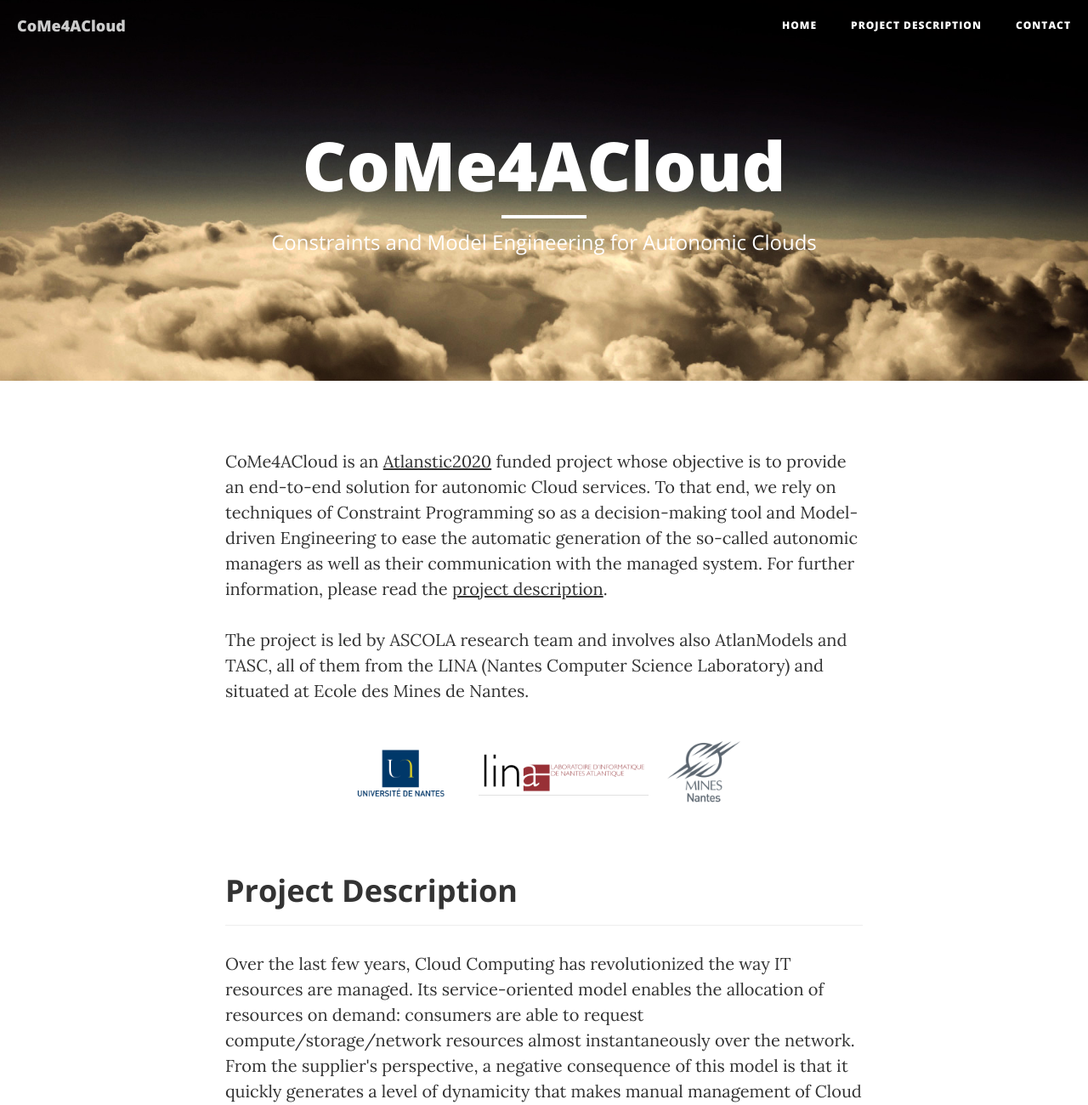
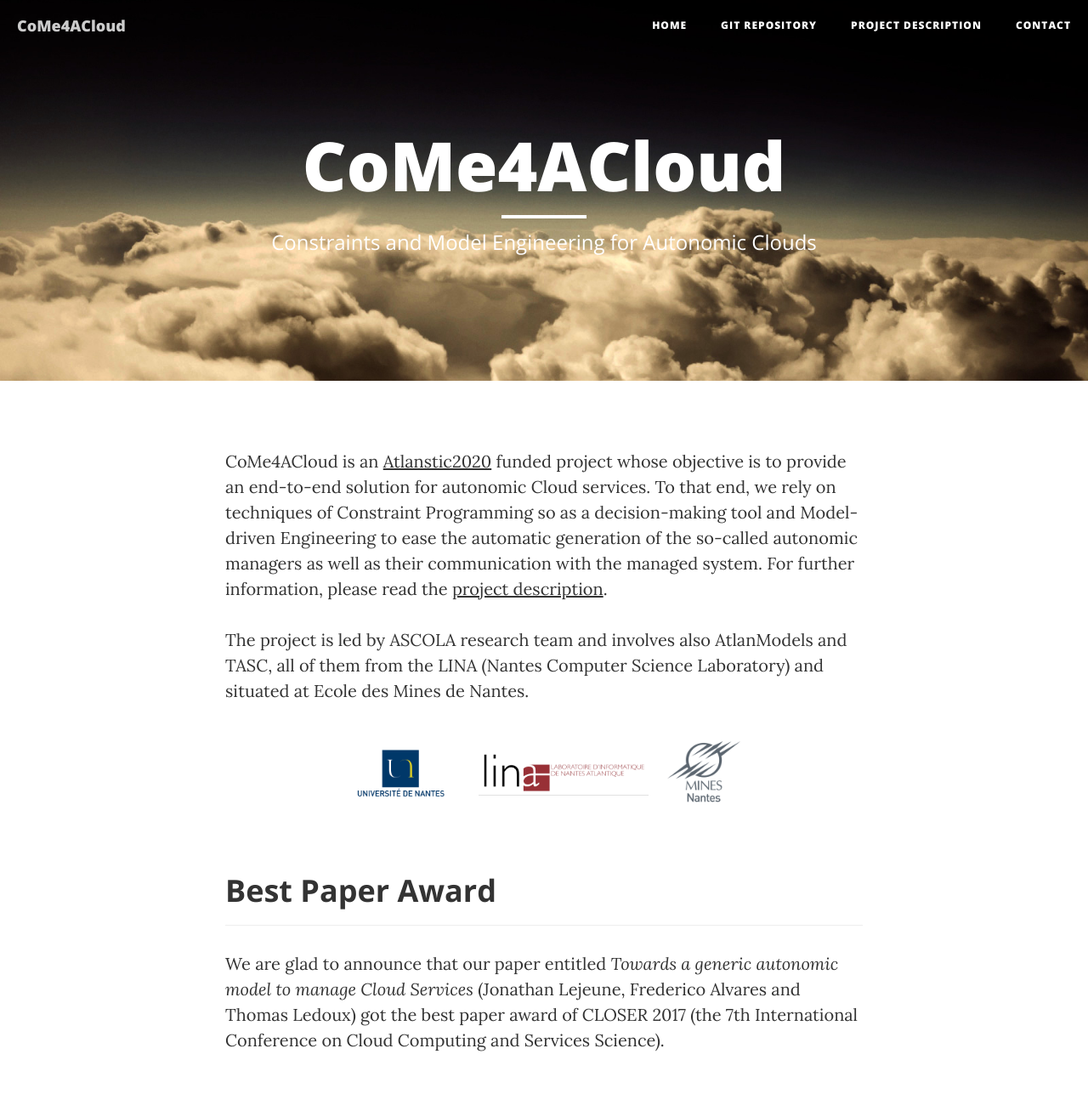
Before and after one commit to CoMe4ACloud/come4acloud.github.io, a website: page index.html in a window 1280 px wide. Shown: the top 1300 px of the page at 85% size. Drawn offline with nearby package versions, Linux system fonts and the light colour scheme; files that its build step writes are made by us from their sources.

Commit message:
repository link + best paper award

```diff
--- a/index.html
+++ b/index.html
@@ -51,8 +51,8 @@
                     <li>
                         <a class="page-scroll" href="#home">Home</a>
                     </li>
-<!--                    <li>  <a class="page-scroll" href="#news">We are hiring!</a>
-	</li>-->
+                   <li>  <a class="page-scroll" href="https://gitlab.inria.fr/come4acloud/xaas">Git Repository</a>
+	</li>
 
                     <li>  <a class="page-scroll" href="#project">Project Description</a>
                     </li>
@@ -117,19 +117,19 @@
             </div>
         </div>
     </section>
-
-<!--<section id="news">
+<section id="news">
         <div class="container">
             <div class="row">
                 <div class="col-lg-8 col-lg-offset-2 col-md-10 col-md-offset-1">
-   		   <h2 class="section-heading">We are hiring!</h2>
+   		   <h2 class="section-heading">Best Paper Award</h2>
 		   <hr class="light">
-		   <p>We are seeking for candidates for a post-doctoral position on Cloud Computing and Model-driven Engineering to work
-		   at the Ascola research team (Nantes, France). You can find more details <a href="https://slack-files.com/T1BL0CZ9S-F1U0JGVDF-c363ffacf9">here</a>.</p>
+		   <p>We are glad to announce that our paper entitled <em>Towards a generic autonomic model to manage Cloud Services</em> (Jonathan Lejeune, Frederico Alvares and Thomas Ledoux) got the best paper award of CLOSER 2017 (the 7th International Conference on Cloud Computing and Services Science).
+		   </p>
 		</div>
             </div>
         </div>
-	</section> -->
+	</section>
+
 
     <section id="project">
         <div class="container">
@@ -227,7 +227,7 @@ For any further information, please contact the project leaders:
 			 </a>
 			</li>
                         <li>
-                            <a href="http://github.com/come4acloud">
+                            <a href="https://gitlab.inria.fr/come4acloud/xaas">
                                 <span class="fa-stack fa-lg">
                                     <i class="fa fa-github fa-stack-2x"></i>
                                 </span>
```
